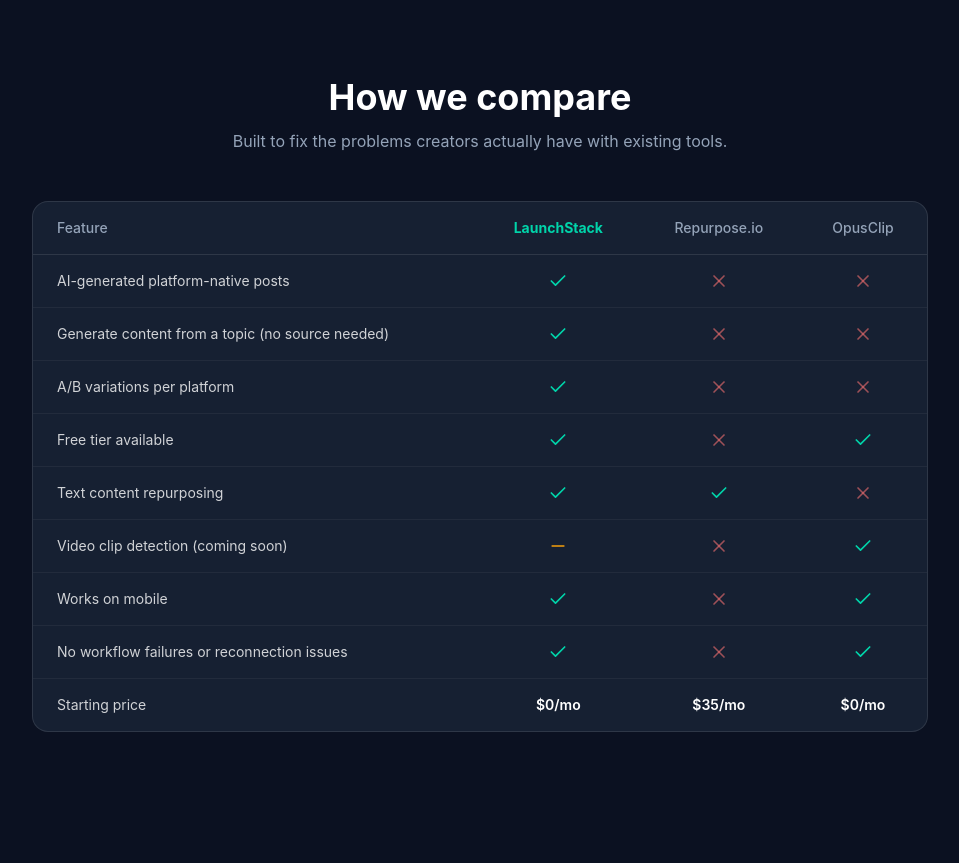
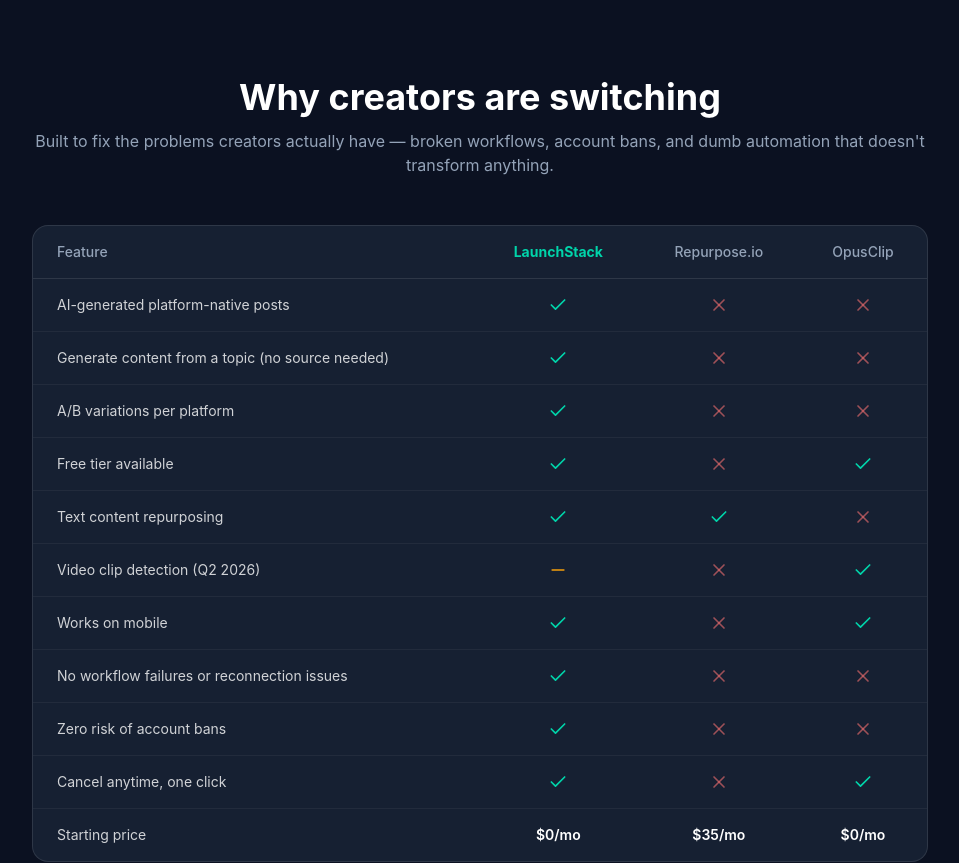
Before and after one commit to justflowai/launchstack-repurpose, a Next.js app: page / in a window 1280 px wide. Shown: the part 2180-3043 px from the top of the page, without its empty margins (160-1119 px from the left). Built offline with nearby package versions, Linux system fonts and the light colour scheme.

Commit message:
Update Comparison.tsx — audit fixes (competitor pain rows, heading update)

```diff
--- a/src/components/landing/Comparison.tsx
+++ b/src/components/landing/Comparison.tsx
@@ -35,7 +35,7 @@
     opus: false,
   },
   {
-    feature: "Video clip detection (coming soon)",
+    feature: "Video clip detection (Q2 2026)",
     us: "soon",
     repurpose: false,
     opus: true,
@@ -48,6 +48,18 @@
   },
   {
     feature: "No workflow failures or reconnection issues",
+    us: true,
+    repurpose: false,
+    opus: false,
+  },
+  {
+    feature: "Zero risk of account bans",
+    us: true,
+    repurpose: false,
+    opus: false,
+  },
+  {
+    feature: "Cancel anytime, one click",
     us: true,
     repurpose: false,
     opus: true,
@@ -76,11 +88,11 @@
       <div className="max-w-4xl mx-auto">
         <div className="text-center mb-12">
           <h2 className="text-3xl sm:text-4xl font-bold text-white">
-            How we compare
+            Why creators are switching
           </h2>
           <p className="mt-3 text-brand-gray">
-            Built to fix the problems creators actually have with existing
-            tools.
+            Built to fix the problems creators actually have — broken workflows,
+            account bans, and dumb automation that doesn&apos;t transform anything.
           </p>
         </div>
 
```
